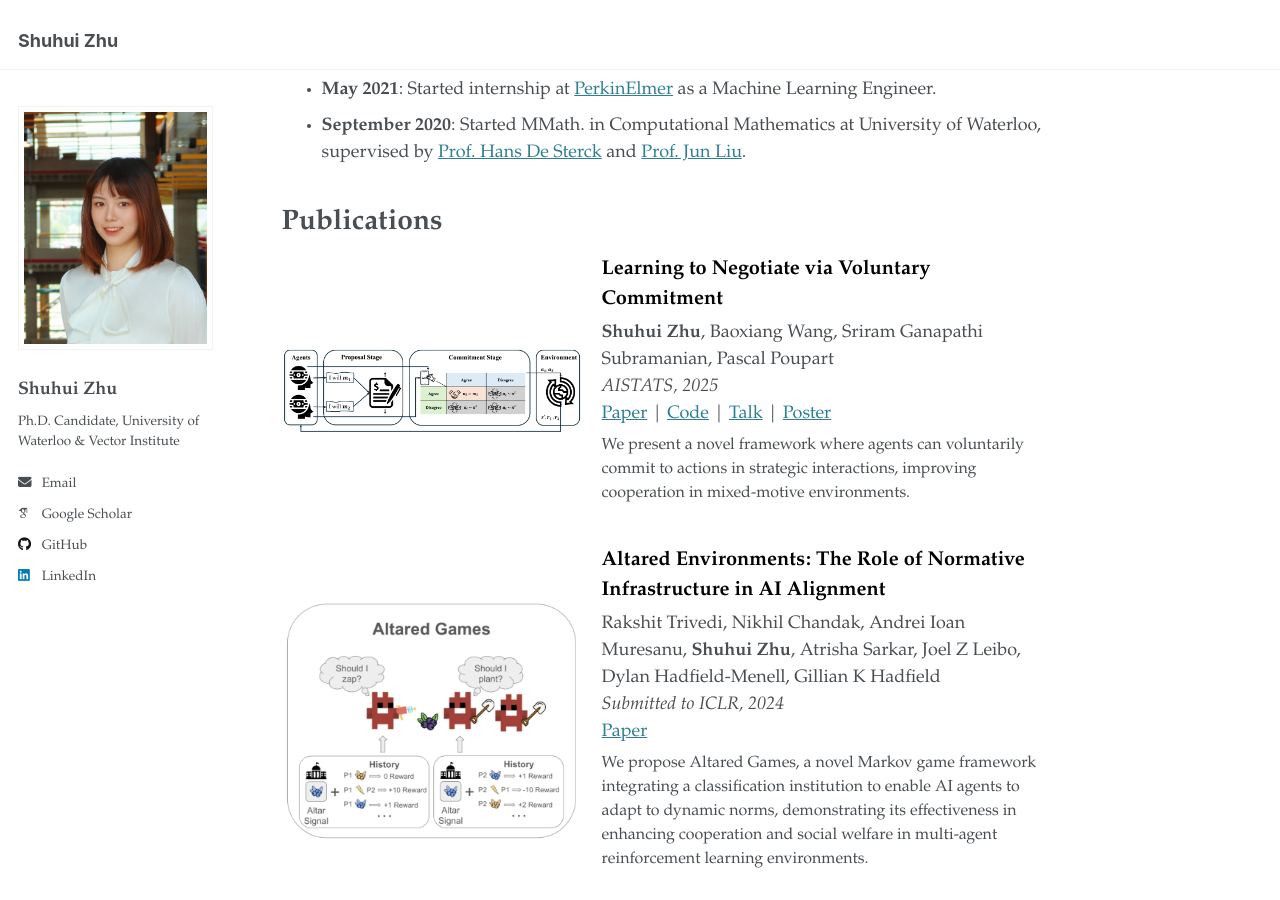
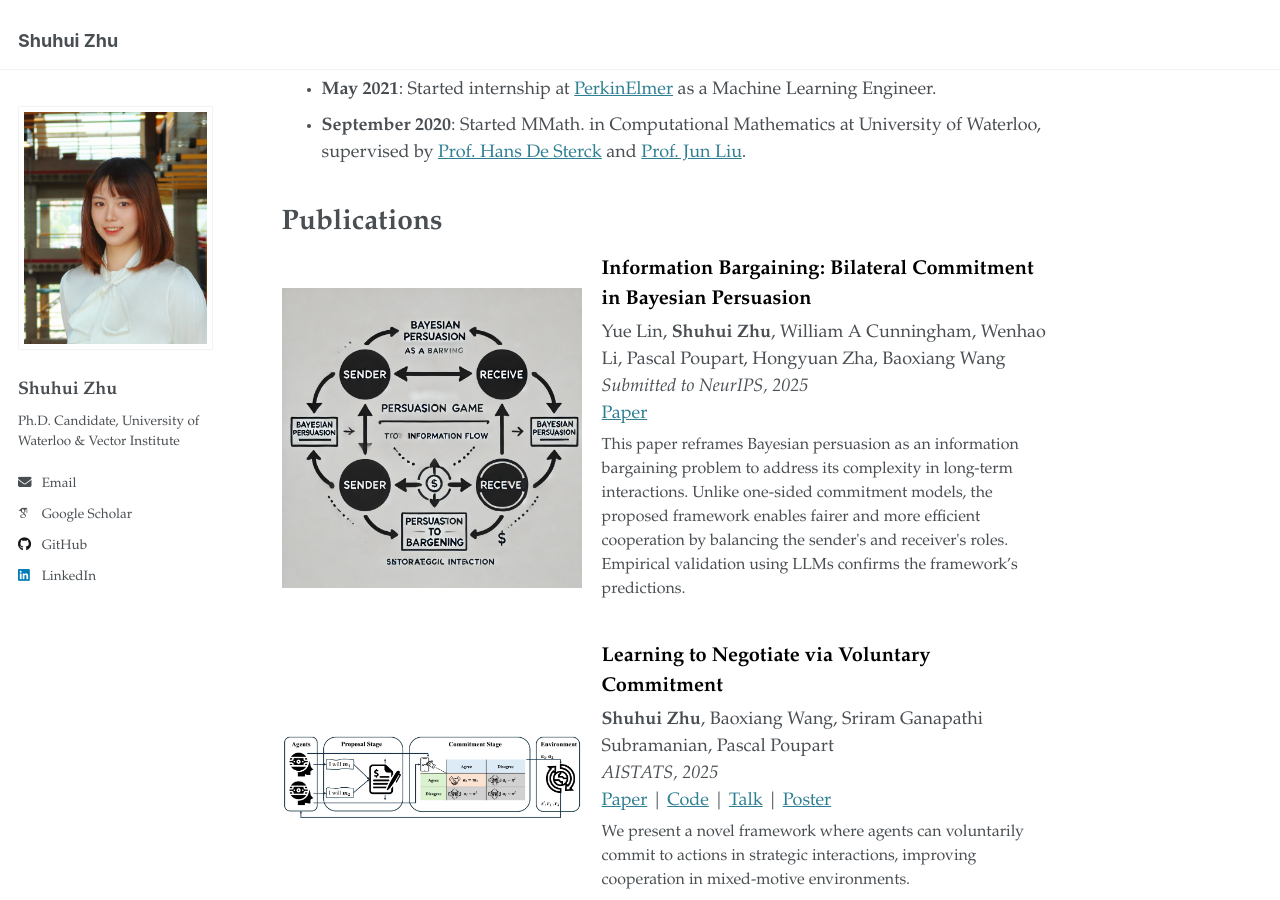
Before and after one commit to shuhui-zhu/shuhui-zhu.github.io, a Jekyll site: the page built from _pages/about.md, in a window 1280 px wide and 900 px high, scrolled down 640 px. Built offline with Jekyll 4.4.1, drawn with Linux system fonts in a browser that asks for light colours; some web fonts are replaced.

Commit message:
add NIPS paper

```diff
--- a/_pages/about.md
+++ b/_pages/about.md
@@ -23,6 +23,25 @@ News
 
 Publications
 ======
+<div style="display: flex; align-items: center; margin-bottom: 20px; font-family: Garamond, serif;">
+  <div style="flex: 0 0 300px; margin-right: 20px;">
+    <img src="images/bpisbg.webp" alt="Paper Figure" width="300">
+  </div>
+  <div style="flex: 1;">
+    <p style="font-size: 20px; font-weight: bold; color: #000; margin-bottom: 5px;">
+      Information Bargaining: Bilateral Commitment in Bayesian Persuasion
+    </p>
+    <p style="margin-top: 0; margin-bottom: 5px;">
+      Yue Lin, <b>Shuhui Zhu</b>, William A Cunningham, Wenhao Li, Pascal Poupart, Hongyuan Zha, Baoxiang Wang<br>
+      <i>Submitted to NeurIPS, 2025</i> <br>
+      <a href="https://arxiv.org/abs/2506.05876" style="color: #2E7F93;">Paper</a>
+    </p>
+    <p style="font-size: 16px; line-height: 1.5; margin-top: 0">
+      This paper reframes Bayesian persuasion as an information bargaining problem to address its complexity in long-term interactions. Unlike one-sided commitment models, the proposed framework enables fairer and more efficient cooperation by balancing the sender's and receiver's roles. Empirical validation using LLMs confirms the framework’s predictions.
+    </p>
+  </div>
+</div>
+
 <div style="display: flex; align-items: center; margin-bottom: 20px; font-family: Garamond, serif;">
   <div style="flex: 0 0 300px; margin-right: 20px;">
     <img src="images/MCG.jpg" alt="Paper Figure" width="300">
```
